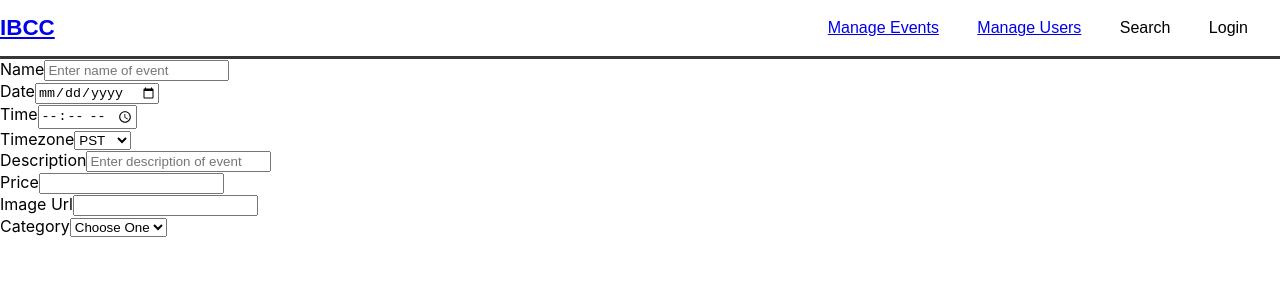
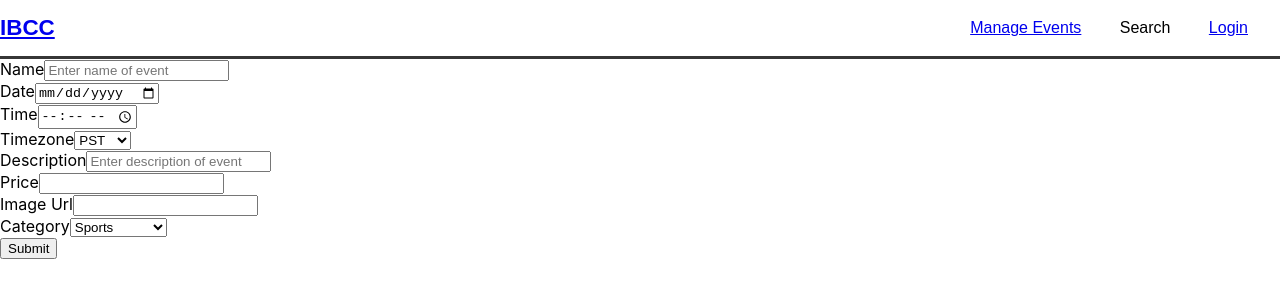
Before and after one commit to 2magpies/ibcc-frontend, a React (Create React App) app: page /manage-event in a window 1280 px wide. Shown: the top 300 px of the page. Built offline with nearby package versions, Linux system fonts and the light colour scheme; no server answers.

Commit message:
event post method working

```diff
--- a/package.json
+++ b/package.json
@@ -6,8 +6,10 @@
     "@testing-library/jest-dom": "^4.2.4",
     "@testing-library/react": "^9.3.2",
     "@testing-library/user-event": "^7.1.2",
+    "axios": "^0.19.2",
     "react": "^16.12.0",
     "react-dom": "^16.12.0",
+    "react-hook-form": "^4.9.3",
     "react-router-dom": "^5.1.2",
     "react-scripts": "3.3.1"
   },
--- a/src/components/Header/Header.js
+++ b/src/components/Header/Header.js
@@ -17,11 +17,10 @@ function Header() {
             <Link to="/manage-event">
               <li>Manage Events</li>
             </Link>
+            <li>Search</li>
             <Link to="/manage-user">
-              <li>Manage Users</li>
+              <li>Login</li>
             </Link>
-            <li>Search</li>
-            <li>Login</li>
           </ul>
         </nav>
       </header>
--- a/src/components/ManageEvents/ManageEvents.js
+++ b/src/components/ManageEvents/ManageEvents.js
@@ -1,28 +1,75 @@
 import React from 'react';
 import './ManageEvents.css';
+import Axios from 'axios';
 
 function ManageEvents() {
+  // const [newNameValue, setNewName] = useState([]);
+  // const [newDateValue, setNewDate] = useState([]);
+  // const [newTimeValue, setNewTime] = useState([]);
+  // const [newTimezoneValue, setNewTimezone] = useState([]);
+  // const [newDescriptionValue, setNewDescription] = useState([]);
+  // const [newPriceValue, setNewPrice] = useState([]);
+  // const [newUrlValue, setNewUrl] = useState([]);
+  // const [newCategoryValue, setNewCategory] = useState([]);
+
+  const postNewEvent = data => {
+    const url = 'http://localhost:3001/events';
+
+    fetch(url, {
+      method: 'POST',
+      headers: {
+        'Content-Type': 'application/json'
+      },
+      body: JSON.stringify(data)
+    })
+      .then(response => response.json())
+      .then(data => {
+        console.log('Success:', data);
+      })
+      .catch(error => {
+        console.error('Error:', error);
+      });
+  };
+
+  const handleSubmit = event => {
+    event.preventDefault();
+    let data = {};
+    data.name = event.target['name'].value;
+    data.date = event.target['date'].value;
+    data.time = event.target['time'].value;
+    data.timezone = event.target['timezone'].value;
+    data.description = event.target['description'].value;
+    data.price = event.target['price'].value;
+    data.imageUrl = event.target['imageUrl'].value;
+    data.category = event.target['category'].value;
+
+    postNewEvent(data);
+  };
+
   return (
     <div className="postEvent">
-      <form>
+      <form onSubmit={handleSubmit}>
         <div>
           <label>Name</label>
-          <input type="text" placeholder="Enter name of event" required />
+          <input
+            type="text"
+            placeholder="Enter name of event"
+            name="name"
+            required
+          />
         </div>
 
         <div>
           <label>Date</label>
-          <input type="date" placeholder="Enter a date" />
+          <input type="date" placeholder="Enter a date" name="date" required />
         </div>
         <div>
           <label>Time</label>
-          <input type="time" required />
+          <input type="time" name="time" required />
         </div>
         <div>
-          <label for="timezone" name="timezone">
-            Timezone
-          </label>
-          <select id="timezone">
+          <label name="timezone">Timezone</label>
+          <select id="timezone" required>
             <option value="pst">PST</option>
             <option value="cst">CST</option>
             <option value="est">EST</option>
@@ -36,23 +83,24 @@ function ManageEvents() {
           <input
             type="text"
             placeholder="Enter description of event"
+            name="description"
             required
           />
         </div>
         <div>
           <label>Price</label>
-          <input type="number" />
+          <input type="number" name="price" required />
         </div>
         <div>
           <label>Image Url</label>
-          <input />
+          <input type="text" name="imageUrl" required />
         </div>
         <div>
           <label id="category" name="category">
             Category
           </label>
-          <select id="category">
-            <option value="" disabled selected>
+          <select id="category" required>
+            <option value="" disabled defaultValue>
               Choose One
             </option>
             <option value="sports">Sports</option>
@@ -62,6 +110,9 @@ function ManageEvents() {
             <option value="activism">Activism</option>
           </select>
         </div>
+        <div>
+          <button type="submit">Submit</button>
+        </div>
       </form>
     </div>
   );
```
Also changed, not shown: 1 other file (tests, documents, lock files or other folders).
